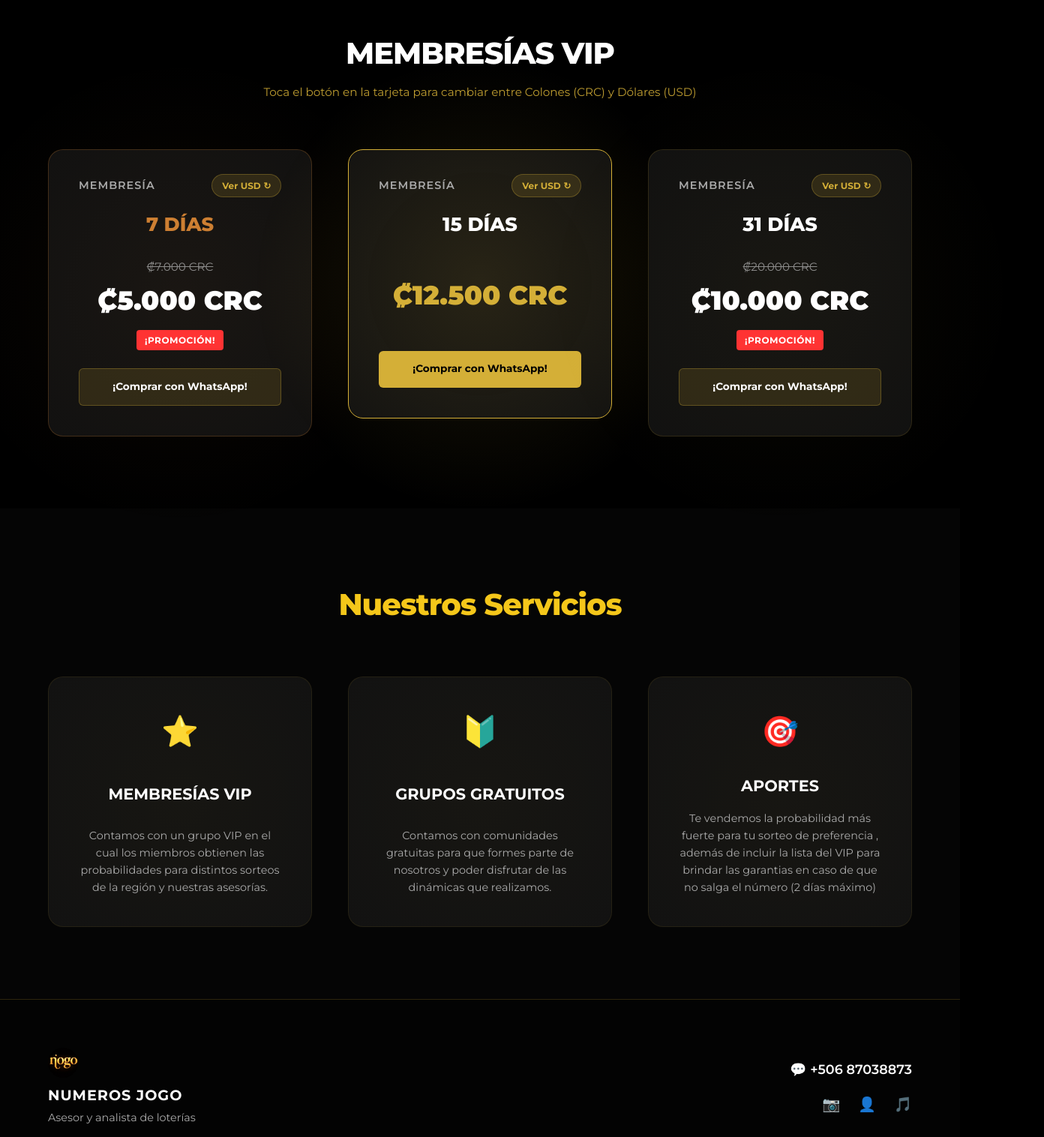
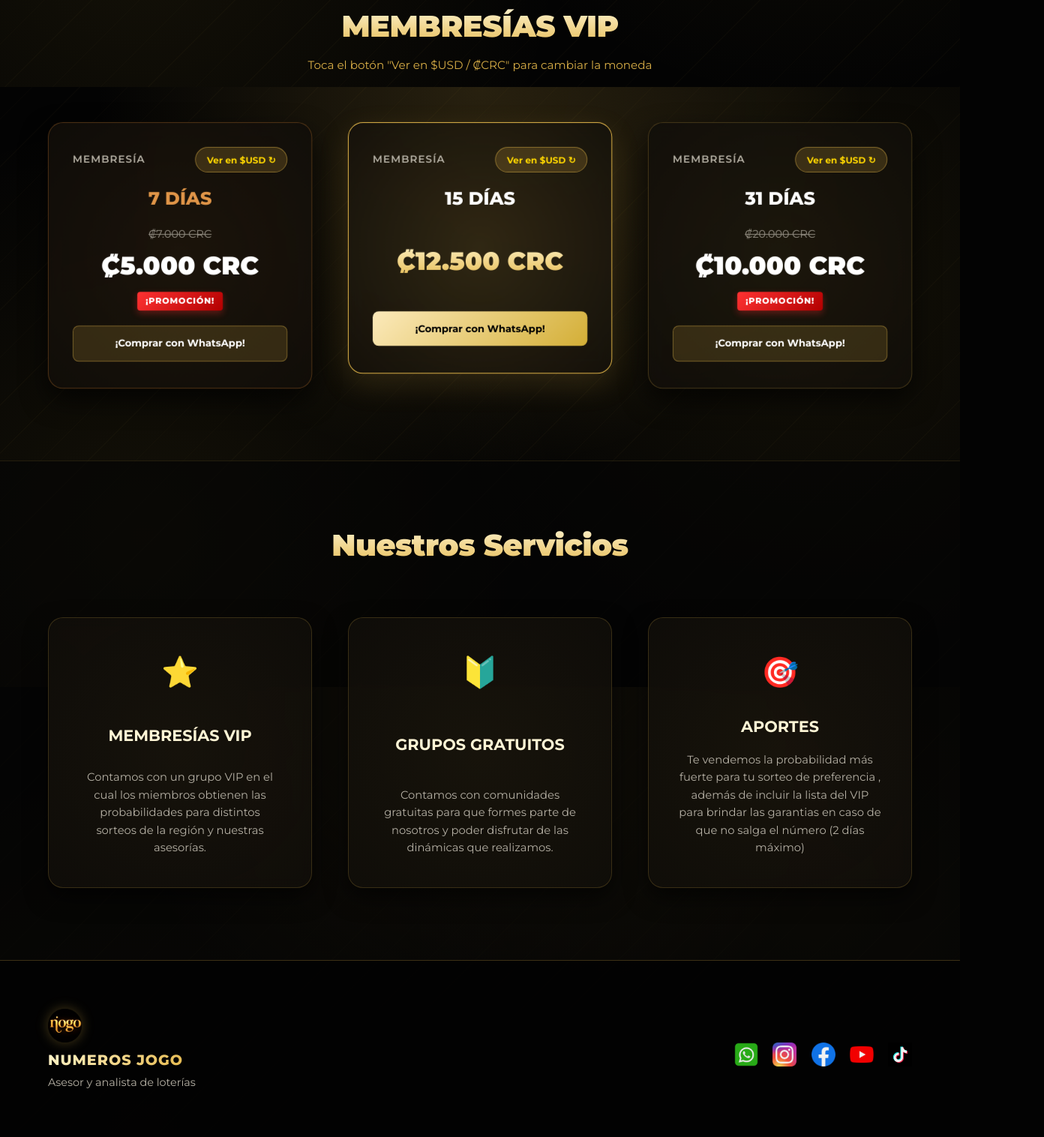
Before and after one commit to NUMEROSJOGO/numerosjogo, a plain HTML site: page index.html in a window 1280 px wide. Shown: the part 684-2200 px from the top of the page at 75% size, 1392 px wide, since content can reach past the window. Drawn offline with Linux system fonts and the light colour scheme.

Commit message:
Add files via upload

```diff
--- a/index.html
+++ b/index.html
@@ -39,11 +39,11 @@
         </div>
     </section>
 
-    <!-- VIP Section (Membresías con giro 180° CRC / USD) -->
+    <!-- VIP Section (Membresías con giro 180° CRC / USD optimizado) -->
     <section id="vip" class="vip-section">
         <div class="container">
             <h2 class="section-title">MEMBRESÍAS VIP</h2>
-            <p class="vip-subtitle">Toca el botón en la tarjeta para cambiar entre Colones (CRC) y Dólares (USD)</p>
+            <p class="vip-subtitle">Toca el botón "Ver en $USD / ₡CRC" para cambiar la moneda</p>
 
             <div class="vip-grid">
                 <!-- Plan 7 Días -->
@@ -56,7 +56,7 @@
                             <div class="card-content">
                                 <div class="card-top-row">
                                     <span class="plan-type">MEMBRESÍA</span>
-                                    <label for="flip-7" class="btn-flip">Ver USD ↻</label>
+                                    <label for="flip-7" class="btn-flip">Ver en $USD ↻</label>
                                 </div>
                                 <span class="duration">7 DÍAS</span>
                                 <div class="price-container">
@@ -73,7 +73,7 @@
                             <div class="card-content">
                                 <div class="card-top-row">
                                     <span class="plan-type">MEMBRESÍA</span>
-                                    <label for="flip-7" class="btn-flip">Ver CRC ↻</label>
+                                    <label for="flip-7" class="btn-flip">Ver en ₡CRC ↻</label>
                                 </div>
                                 <span class="duration">7 DÍAS</span>
                                 <div class="price-container">
@@ -97,7 +97,7 @@
                             <div class="card-content">
                                 <div class="card-top-row">
                                     <span class="plan-type">MEMBRESÍA</span>
-                                    <label for="flip-15" class="btn-flip">Ver USD ↻</label>
+                                    <label for="flip-15" class="btn-flip">Ver en $USD ↻</label>
                                 </div>
                                 <span class="duration">15 DÍAS</span>
                                 <div class="price-container">
@@ -112,7 +112,7 @@
                             <div class="card-content">
                                 <div class="card-top-row">
                                     <span class="plan-type">MEMBRESÍA</span>
-                                    <label for="flip-15" class="btn-flip">Ver CRC ↻</label>
+                                    <label for="flip-15" class="btn-flip">Ver en ₡CRC ↻</label>
                                 </div>
                                 <span class="duration">15 DÍAS</span>
                                 <div class="price-container">
@@ -134,7 +134,7 @@
                             <div class="card-content">
                                 <div class="card-top-row">
                                     <span class="plan-type">MEMBRESÍA</span>
-                                    <label for="flip-31" class="btn-flip">Ver USD ↻</label>
+                                    <label for="flip-31" class="btn-flip">Ver en $USD ↻</label>
                                 </div>
                                 <span class="duration">31 DÍAS</span>
                                 <div class="price-container">
@@ -151,7 +151,7 @@
                             <div class="card-content">
                                 <div class="card-top-row">
                                     <span class="plan-type">MEMBRESÍA</span>
-                                    <label for="flip-31" class="btn-flip">Ver CRC ↻</label>
+                                    <label for="flip-31" class="btn-flip">Ver en ₡CRC ↻</label>
                                 </div>
                                 <span class="duration">31 DÍAS</span>
                                 <div class="price-container">
@@ -209,14 +209,24 @@
                 <span class="footer-brand-name">NUMEROS JOGO</span>
                 <p class="footer-phrase">Asesor y analista de loterías</p>
             </div>
-            <div class="footer-contact-info">
-                <a href="https://wa.me/50687038873" target="_blank" class="phone-link">
-                    <span class="phone-icon">💬</span> +506 87038873
-                </a>
+
+                <!-- Redes Sociales con imágenes locales -->
                 <div class="social-links">
-                    <a href="#" class="social-icon">📷</a>
-                    <a href="#" class="social-icon">👤</a>
-                    <a href="#" class="social-icon">🎵</a>
+                    <a href="https://wa.me/50687038873" target="_blank" class="social-item" title="WhatsApp">
+                        <img src="whatsapp.png" alt="WhatsApp" class="social-logo">
+                    </a>
+                    <a href="https://www.instagram.com/numerojogo/" target="_blank" class="social-item" title="Instagram">
+                        <img src="instagram.png" alt="Instagram" class="social-logo">
+                    </a>
+                    <a href="https://www.facebook.com/NUMEROSJOGO/?rdid=jLVD00ZidaPzXvf7" target="_blank" class="social-item" title="Facebook">
+                        <img src="facebook.png" alt="Facebook" class="social-logo">
+                    </a>
+                    <a href="https://www.youtube.com/@NUMEROSJOGO" target="_blank" class="social-item" title="YouTube">
+                        <img src="youtube.png" alt="YouTube" class="social-logo">
+                    </a>
+                    <a href="https://www.tiktok.com/@numerosjogo" target="_blank" class="social-item" title="TikTok">
+                        <img src="tiktok.png" alt="TikTok" class="social-logo">
+                    </a>
                 </div>
             </div>
         </div>
--- a/style.css
+++ b/style.css
@@ -1,13 +1,13 @@
 /* Estilos Generales y Variables */
 :root {
-    --bg-dark: #000000;
-    --bg-card: #111111;
-    --primary: #d4af37;
-    --primary-glow: rgba(212, 175, 55, 0.5);
+    --bg-dark: #030303;
+    --bg-card: rgba(15, 13, 10, 0.88);
+    --primary: #e5b84b;
+    --primary-bright: #ffd700;
+    --primary-glow: rgba(229, 184, 75, 0.45);
     --accent: #cd7f32;
-    --accent-glow: rgba(205, 127, 50, 0.4);
     --text-main: #ffffff;
-    --text-muted: #aaaaaa;
+    --text-muted: #b5b0a4;
     --text-gold: #f5c71a;
     --transition: all 0.3s ease;
     --font-heading: 'Montserrat', sans-serif;
@@ -22,10 +22,43 @@
 
 body {
     font-family: var(--font-body);
-    background-color: var(--bg-dark);
     color: var(--text-main);
     overflow-x: hidden;
     line-height: 1.6;
+    position: relative;
+    /* Fondo base negro obsidiana con destellos dorados metálicos y haces de luz diagonales */
+    background-color: #030303;
+    background-image:
+        radial-gradient(circle at 50% 0%, rgba(229, 184, 75, 0.16) 0%, transparent 50%),
+        radial-gradient(circle at 85% 35%, rgba(212, 175, 55, 0.08) 0%, transparent 45%),
+        radial-gradient(circle at 15% 75%, rgba(212, 175, 55, 0.08) 0%, transparent 45%),
+        repeating-linear-gradient(
+            -45deg,
+            rgba(229, 184, 75, 0.025) 0px,
+            rgba(229, 184, 75, 0.025) 1px,
+            transparent 1px,
+            transparent 45px
+        );
+    background-attachment: fixed;
+}
+
+/* Marca de agua sutil con tu logo njogo en el fondo */
+body::before {
+    content: '';
+    position: fixed;
+    top: 50%;
+    left: 50%;
+    width: 65vw;
+    max-width: 650px;
+    height: 65vw;
+    max-height: 650px;
+    transform: translate(-50%, -50%);
+    background: url('logo.jpg') no-repeat center center;
+    background-size: contain;
+    opacity: 0.045;
+    mix-blend-mode: lighten;
+    pointer-events: none;
+    z-index: 0;
 }
 
 .container {
@@ -33,13 +66,16 @@ body {
     max-width: 1200px;
     margin: 0 auto;
     padding: 0;
+    position: relative;
+    z-index: 2;
 }
 
 /* Header/Navegación */
 .main-header {
-    background-color: #050505;
+    background-color: rgba(5, 5, 5, 0.92);
+    backdrop-filter: blur(10px);
     padding: 1rem 0;
-    border-bottom: 1px solid rgba(212, 175, 55, 0.2);
+    border-bottom: 1px solid rgba(229, 184, 75, 0.25);
     position: sticky;
     top: 0;
     z-index: 1000;
@@ -61,14 +97,17 @@ body {
 }
 
 .logo-img {
-    height: 40px;
-    filter: brightness(1.2);
+    height: 42px;
+    border-radius: 6px;
+    filter: brightness(1.15) drop-shadow(0 0 8px rgba(229, 184, 75, 0.3));
 }
 
 .brand-name {
     font-size: 1.2rem;
-    font-weight: 700;
-    color: var(--text-main);
+    font-weight: 800;
+    background: linear-gradient(135deg, #fff5cc 0%, #e5b84b 50%, #b8860b 100%);
+    -webkit-background-clip: text;
+    -webkit-text-fill-color: transparent;
     letter-spacing: 1px;
 }
 
@@ -81,37 +120,28 @@ body {
 .main-nav a {
     text-decoration: none;
     color: var(--text-muted);
-    font-weight: 500;
+    font-weight: 600;
     font-size: 0.95rem;
     transition: var(--transition);
 }
 
 .main-nav a:hover,
 .main-nav a:focus {
-    color: var(--primary);
+    color: var(--primary-bright);
+    text-shadow: 0 0 10px var(--primary-glow);
 }
 
 /* Hero Section */
 .hero {
-    min-height: 60vh;
+    min-height: 58vh;
     display: flex;
     align-items: center;
     justify-content: center;
     padding: 4rem 10%;
-    background: radial-gradient(circle at center, #111111 0%, #000000 80%);
+    background: radial-gradient(circle at center, rgba(229, 184, 75, 0.12) 0%, transparent 70%);
     position: relative;
     text-align: center;
-}
-
-.hero::after {
-    content: '';
-    position: absolute;
-    bottom: -1px;
-    left: 0;
-    width: 100%;
-    height: 100px;
-    background: linear-gradient(to top, var(--bg-dark) 0%, transparent 100%);
-    z-index: 1;
+    z-index: 2;
 }
 
 .hero-content {
@@ -122,47 +152,52 @@ body {
 
 .badge {
     display: inline-block;
-    background: rgba(212, 175, 55, 0.1);
-    color: var(--primary);
-    padding: 0.5rem 1rem;
+    background: linear-gradient(135deg, rgba(229, 184, 75, 0.18), rgba(184, 134, 11, 0.08));
+    color: var(--primary-bright);
+    padding: 0.5rem 1.3rem;
     border-radius: 50px;
-    font-weight: 600;
-    font-size: 0.8rem;
-    letter-spacing: 1px;
+    font-weight: 700;
+    font-size: 0.85rem;
+    letter-spacing: 2px;
     margin-bottom: 1.5rem;
-    border: 1px solid rgba(212, 175, 55, 0.2);
+    border: 1px solid rgba(229, 184, 75, 0.4);
+    box-shadow: 0 0 20px rgba(229, 184, 75, 0.15);
 }
 
 .hero h1 {
-    font-size: clamp(2.5rem, 6vw, 5rem);
+    font-size: clamp(2.4rem, 5.5vw, 4.6rem);
     font-weight: 900;
-    letter-spacing: -2px;
-    margin-bottom: 1rem;
-    background: linear-gradient(135deg, #ffffff 40%, var(--primary) 100%);
+    letter-spacing: -1.5px;
+    margin-bottom: 1.2rem;
+    background: linear-gradient(180deg, #ffffff 15%, #fceabb 55%, #d4af37 100%);
     -webkit-background-clip: text;
     -webkit-text-fill-color: transparent;
-    text-shadow: 0 0 10px rgba(255, 255, 255, 0.2);
+    filter: drop-shadow(0 4px 18px rgba(212, 175, 55, 0.25));
 }
 
 .tagline {
-    font-size: 1.2rem;
-    color: var(--text-muted);
-    margin-bottom: 1rem;
+    font-size: 1.15rem;
+    color: #d6d1c4;
+    margin-bottom: 0.8rem;
 }
 
 /* Sección VIP */
 .vip-section {
-    padding: 6rem 0;
-    background-color: var(--bg-dark);
+    padding: 5rem 0 6rem;
+    background: transparent;
+    position: relative;
+    z-index: 2;
 }
 
 .section-title {
     text-align: center;
     font-size: 2.5rem;
-    font-weight: 800;
+    font-weight: 900;
     margin-bottom: 0.5rem;
-    color: var(--text-main);
-    letter-spacing: -1px;
+    background: linear-gradient(180deg, #fff8dc 0%, #e5b84b 100%);
+    -webkit-background-clip: text;
+    -webkit-text-fill-color: transparent;
+    letter-spacing: -0.5px;
 }
 
 .vip-subtitle {
@@ -170,11 +205,7 @@ body {
     color: var(--primary);
     font-size: 0.95rem;
     margin-bottom: 4rem;
-    opacity: 0.9;
-}
-
-.text-gold {
-    color: var(--text-gold);
+    opacity: 0.95;
 }
 
 .vip-grid {
@@ -183,7 +214,7 @@ body {
     gap: 3rem;
 }
 
-/* Sistema de Giro 3D con CSS Grid (Solución definitiva para móviles) */
+/* Sistema de Giro 3D con control estricto de capas táctiles */
 .vip-flip-wrapper {
     perspective: 1200px;
     width: 100%;
@@ -198,12 +229,8 @@ body {
     grid-template-columns: 1fr;
     grid-template-rows: 1fr;
     width: 100%;
-    transition: transform 0.75s cubic-bezier(0.4, 0.2, 0.2, 1);
+    transition: transform 0.6s ease;
     transform-style: preserve-3d;
-}
-
-.flip-toggle:checked + .vip-flip-inner {
-    transform: rotateY(180deg);
 }
 
 .vip-front,
@@ -214,27 +241,45 @@ body {
     backface-visibility: hidden;
 }
 
+.vip-front {
+    transform: rotateY(0deg) translateZ(1px);
+    pointer-events: auto;
+    z-index: 2;
+}
+
 .vip-back {
+    transform: rotateY(180deg) translateZ(1px);
+    pointer-events: none;
+    z-index: 1;
+}
+
+.flip-toggle:checked + .vip-flip-inner {
     transform: rotateY(180deg);
 }
 
-/* Estilo de la Tarjeta */
+.flip-toggle:checked + .vip-flip-inner .vip-front {
+    pointer-events: none;
+    z-index: 1;
+}
+
+.flip-toggle:checked + .vip-flip-inner .vip-back {
+    pointer-events: auto;
+    z-index: 2;
+}
+
+/* Estilo de la Tarjeta (Efecto cristal oscuro con borde dorado) */
 .vip-card {
     background: var(--bg-card);
-    border: 1px solid rgba(212, 175, 55, 0.15);
+    backdrop-filter: blur(8px);
+    border: 1px solid rgba(229, 184, 75, 0.25);
     border-radius: 20px;
     overflow: hidden;
-    transition: border-color 0.3s ease, box-shadow 0.3s ease;
     height: 100%;
-}
-
-.vip-flip-wrapper:hover .vip-card {
-    border-color: rgba(212, 175, 55, 0.45);
-    box-shadow: 0 15px 35px rgba(212, 175, 55, 0.12);
+    box-shadow: 0 15px 35px rgba(0, 0, 0, 0.7);
 }
 
 .card-content {
-    padding: 2rem 2.5rem 2.5rem;
+    padding: 2rem 2rem 2.2rem;
     display: flex;
     flex-direction: column;
     justify-content: space-between;
@@ -249,22 +294,23 @@ body {
     justify-content: space-between;
     align-items: center;
     width: 100%;
-    margin-bottom: 0.5rem;
+    margin-bottom: 0.8rem;
+    position: relative;
+    z-index: 10;
 }
 
 .plan-type {
-    font-size: 0.9rem;
+    font-size: 0.85rem;
     color: var(--text-muted);
     letter-spacing: 1px;
     font-weight: 600;
 }
 
-/* Botón interactivo para girar la tarjeta */
 .btn-flip {
-    background: rgba(212, 175, 55, 0.15);
-    color: var(--primary);
-    border: 1px solid rgba(212, 175, 55, 0.3);
-    padding: 0.3rem 0.8rem;
+    background: rgba(229, 184, 75, 0.18);
+    color: var(--primary-bright);
+    border: 1px solid rgba(229, 184, 75, 0.45);
+    padding: 0.4rem 0.9rem;
     border-radius: 50px;
     font-size: 0.75rem;
     font-weight: 700;
@@ -272,141 +318,140 @@ body {
     transition: var(--transition);
     user-select: none;
     display: inline-block;
+    -webkit-tap-highlight-color: transparent;
 }
 
-.btn-flip:hover {
-    background: var(--primary);
+.btn-flip:hover,
+.btn-flip:active {
+    background: linear-gradient(135deg, #fceabb, #d4af37);
     color: #000;
 }
 
 .duration {
-    font-size: 1.6rem;
+    font-size: 1.5rem;
     font-weight: 800;
     color: var(--text-main);
-    margin: 0.5rem 0;
+    margin: 0.2rem 0;
 }
 
 .price-container {
-    margin: 1rem 0 1.5rem 0;
+    margin: 0.8rem 0 1.2rem 0;
     display: flex;
     flex-direction: column;
     align-items: center;
     justify-content: center;
-    min-height: 100px;
+    min-height: 95px;
 }
 
 .old-price {
-    font-size: 0.95rem;
+    font-size: 0.9rem;
     color: var(--text-muted);
     text-decoration: line-through;
     opacity: 0.8;
 }
 
 .new-price {
-    font-size: 2.2rem;
+    font-size: 2.1rem;
     font-weight: 900;
     color: var(--text-main);
-    margin: 0.3rem 0;
+    margin: 0.2rem 0;
 }
 
 .promo-badge {
-    background-color: #ff3333;
+    background: linear-gradient(135deg, #ff3333, #b30000);
     color: white;
-    font-size: 0.75rem;
-    font-weight: 700;
+    font-size: 0.7rem;
+    font-weight: 800;
     padding: 0.25rem 0.7rem;
     border-radius: 4px;
-    margin-top: 0.4rem;
-    letter-spacing: 0.5px;
+    margin-top: 0.3rem;
+    letter-spacing: 0.8px;
+    box-shadow: 0 4px 10px rgba(255, 51, 51, 0.3);
 }
 
-/* Plan Destacado (15 días) */
 .featured {
-    border: 1px solid var(--primary);
+    border: 1.5px solid var(--primary);
+    box-shadow: 0 15px 40px rgba(229, 184, 75, 0.15);
 }
 
 .featured .new-price {
-    color: var(--primary);
+    background: linear-gradient(180deg, #fff5cc, #e5b84b);
+    -webkit-background-clip: text;
+    -webkit-text-fill-color: transparent;
 }
 
-.featured .btn-purchase {
-    background-color: var(--primary);
-}
-
-/* Plan Bronce (7 días) */
 .bronze {
-    border-color: rgba(205, 127, 50, 0.25);
+    border-color: rgba(205, 127, 50, 0.35);
 }
 
 .bronze .duration {
-    color: var(--accent);
+    color: #e09548;
 }
 
-/* Efectos de Resplandor */
 .card-glow {
     position: absolute;
     top: -50%;
     left: -50%;
     width: 200%;
     height: 200%;
-    background: radial-gradient(circle at center, rgba(212, 175, 55, 0.1) 0%, transparent 60%);
+    background: radial-gradient(circle at center, rgba(229, 184, 75, 0.12) 0%, transparent 60%);
     pointer-events: none;
-    opacity: 0.4;
-    transition: var(--transition);
+    opacity: 0.5;
 }
 
-.vip-flip-wrapper:hover .card-glow {
+.bronze .card-glow {
+    background: radial-gradient(circle at center, rgba(205, 127, 50, 0.14) 0%, transparent 60%);
+}
+
+.featured-glow {
+    background: radial-gradient(circle at center, rgba(229, 184, 75, 0.22) 0%, transparent 60%);
     opacity: 0.7;
 }
 
-.bronze .card-glow {
-    background: radial-gradient(circle at center, rgba(205, 127, 50, 0.12) 0%, transparent 60%);
+.btn-purchase {
+    position: relative;
+    z-index: 10;
+    display: inline-block;
+    background: rgba(229, 184, 75, 0.16);
+    color: var(--text-main);
+    padding: 0.8rem 1.2rem;
+    border-radius: 8px;
+    font-weight: 700;
+    text-decoration: none;
+    font-size: 0.82rem;
+    transition: var(--transition);
+    border: 1px solid rgba(229, 184, 75, 0.4);
+    -webkit-tap-highlight-color: transparent;
 }
 
-.featured-glow {
-    background: radial-gradient(circle at center, rgba(212, 175, 55, 0.2) 0%, transparent 60%);
-    opacity: 0.6;
-}
-
-/* Botón de Compra WhatsApp (Interactivo y accesible) */
-.btn-purchase {
-    position: relative;
-    z-index: 5;
-    display: inline-block;
-    background-color: rgba(212, 175, 55, 0.15);
-    color: var(--text-main);
-    padding: 0.8rem 1.5rem;
-    border-radius: 6px;
-    font-weight: 700;
-    text-decoration: none;
-    font-size: 0.85rem;
-    transition: var(--transition);
-    border: 1px solid rgba(212, 175, 55, 0.3);
-}
-
-.btn-purchase:hover {
-    background-color: var(--primary);
+.btn-purchase:hover,
+.btn-purchase:active {
+    background: linear-gradient(135deg, #fceabb 0%, #d4af37 100%);
     color: #000;
-    transform: translateY(-2px);
+    box-shadow: 0 6px 20px rgba(229, 184, 75, 0.35);
 }
 
 .featured-btn {
-    background-color: var(--primary);
+    background: linear-gradient(135deg, #fceabb 0%, #d4af37 100%);
     color: #000;
+    border: none;
 }
 
-.featured-btn:hover {
-    background-color: #f5c71a;
+.featured-btn:hover,
+.featured-btn:active {
+    background: linear-gradient(135deg, #ffffff 0%, #f5c71a 100%);
 }
 
 /* Features Section (Servicios) */
 .features {
-    padding: 6rem 0;
-    background-color: #050505;
+    padding: 5rem 0 6rem;
+    background: rgba(5, 5, 5, 0.65);
+    border-top: 1px solid rgba(229, 184, 75, 0.12);
+    position: relative;
+    z-index: 2;
 }
 
 .features .section-title {
-    color: var(--text-gold);
     margin-bottom: 4rem;
 }
 
@@ -418,16 +463,18 @@ body {
 
 .card {
     background: var(--bg-card);
-    border: 1px solid rgba(212, 175, 55, 0.1);
+    backdrop-filter: blur(8px);
+    border: 1px solid rgba(229, 184, 75, 0.2);
     border-radius: 20px;
     position: relative;
     overflow: hidden;
     transition: var(--transition);
+    box-shadow: 0 12px 30px rgba(0, 0, 0, 0.6);
 }
 
 .card:hover {
-    transform: translateY(-8px);
-    border-color: rgba(212, 175, 55, 0.3);
+    border-color: rgba(229, 184, 75, 0.45);
+    transform: translateY(-5px);
 }
 
 .card .card-content {
@@ -445,12 +492,12 @@ body {
 .card h3 {
     font-size: 1.3rem;
     margin-bottom: 1rem;
-    color: var(--text-main);
+    color: #fff6d6;
 }
 
 .card p {
     color: var(--text-muted);
-    font-size: 0.9rem;
+    font-size: 0.92rem;
 }
 
 .service-glow {
@@ -459,20 +506,18 @@ body {
     left: -50%;
     width: 200%;
     height: 200%;
-    background: radial-gradient(circle at center, rgba(212, 175, 55, 0.1) 0%, transparent 60%);
+    background: radial-gradient(circle at center, rgba(229, 184, 75, 0.1) 0%, transparent 60%);
     pointer-events: none;
-    opacity: 0.3;
+    opacity: 0.4;
 }
 
-.card:hover .service-glow {
-    opacity: 0.5;
-}
-
-/* Footer */
+/* Footer y Redes Sociales */
 footer {
-    background-color: #030303;
-    border-top: 1px solid rgba(212, 175, 55, 0.2);
+    background-color: rgba(3, 3, 3, 0.95);
+    border-top: 1px solid rgba(229, 184, 75, 0.25);
     padding: 4rem 0;
+    position: relative;
+    z-index: 2;
 }
 
 .footer-container {
@@ -493,15 +538,18 @@ footer {
 }
 
 .footer-logo-img {
-    height: 40px;
-    filter: brightness(1.2);
+    height: 45px;
+    border-radius: 6px;
+    filter: brightness(1.15) drop-shadow(0 0 8px rgba(229, 184, 75, 0.3));
     margin-bottom: 0.5rem;
 }
 
 .footer-brand-name {
     font-size: 1.2rem;
-    font-weight: 700;
-    color: var(--text-main);
+    font-weight: 800;
+    background: linear-gradient(135deg, #fff5cc 0%, #e5b84b 100%);
+    -webkit-background-clip: text;
+    -webkit-text-fill-color: transparent;
     letter-spacing: 1px;
 }
 
@@ -523,27 +571,38 @@ footer {
     font-weight: 600;
     font-size: 1.1rem;
     transition: var(--transition);
+    display: inline-flex;
+    align-items: center;
+    gap: 0.5rem;
 }
 
 .phone-link:hover {
-    color: var(--primary);
+    color: var(--primary-bright);
 }
 
 .social-links {
     display: flex;
-    gap: 1.5rem;
-    margin-top: 1rem;
+    gap: 1.2rem;
+    margin-top: 1.2rem;
+    align-items: center;
 }
 
-.social-icon {
-    font-size: 1.2rem;
-    color: var(--text-muted);
-    text-decoration: none;
+.social-item {
+    display: inline-block;
     transition: var(--transition);
 }
 
-.social-icon:hover {
-    color: var(--primary);
+.social-logo {
+    width: 32px;
+    height: 32px;
+    object-fit: contain;
+    filter: brightness(0.95);
+    transition: var(--transition);
+}
+
+.social-item:hover .social-logo {
+    transform: translateY(-4px);
+    filter: brightness(1.2) drop-shadow(0 0 8px var(--primary));
 }
 
 /* Responsive para móviles */
@@ -571,4 +630,7 @@ footer {
     .footer-contact-info {
         align-items: center;
     }
+    .social-links {
+        justify-content: center;
+    }
 }
```
Also changed, not shown: facebook.png (added), instagram.png (added), tiktok.png (added), whatsapp.png (added), youtube.png (added).
